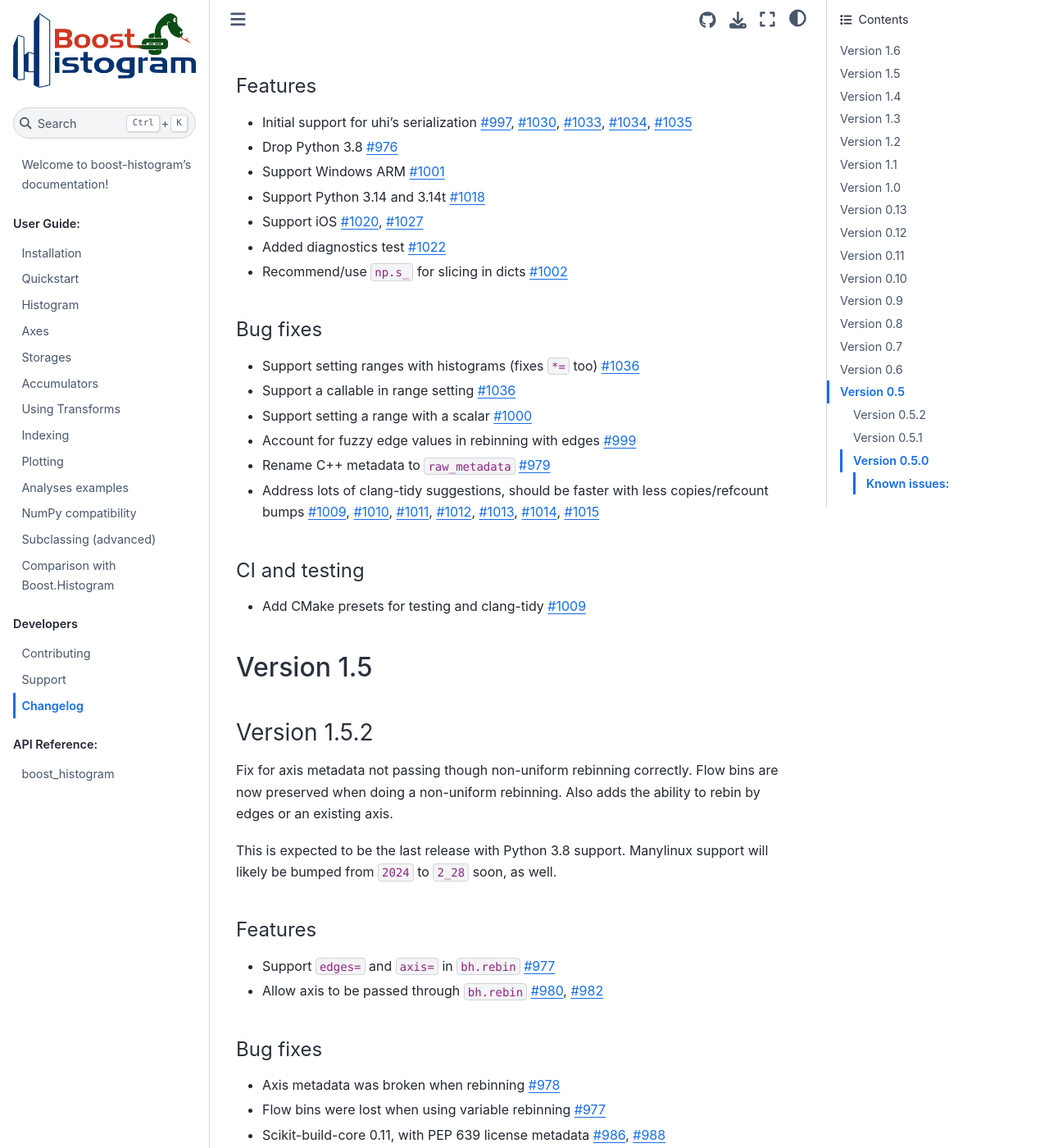
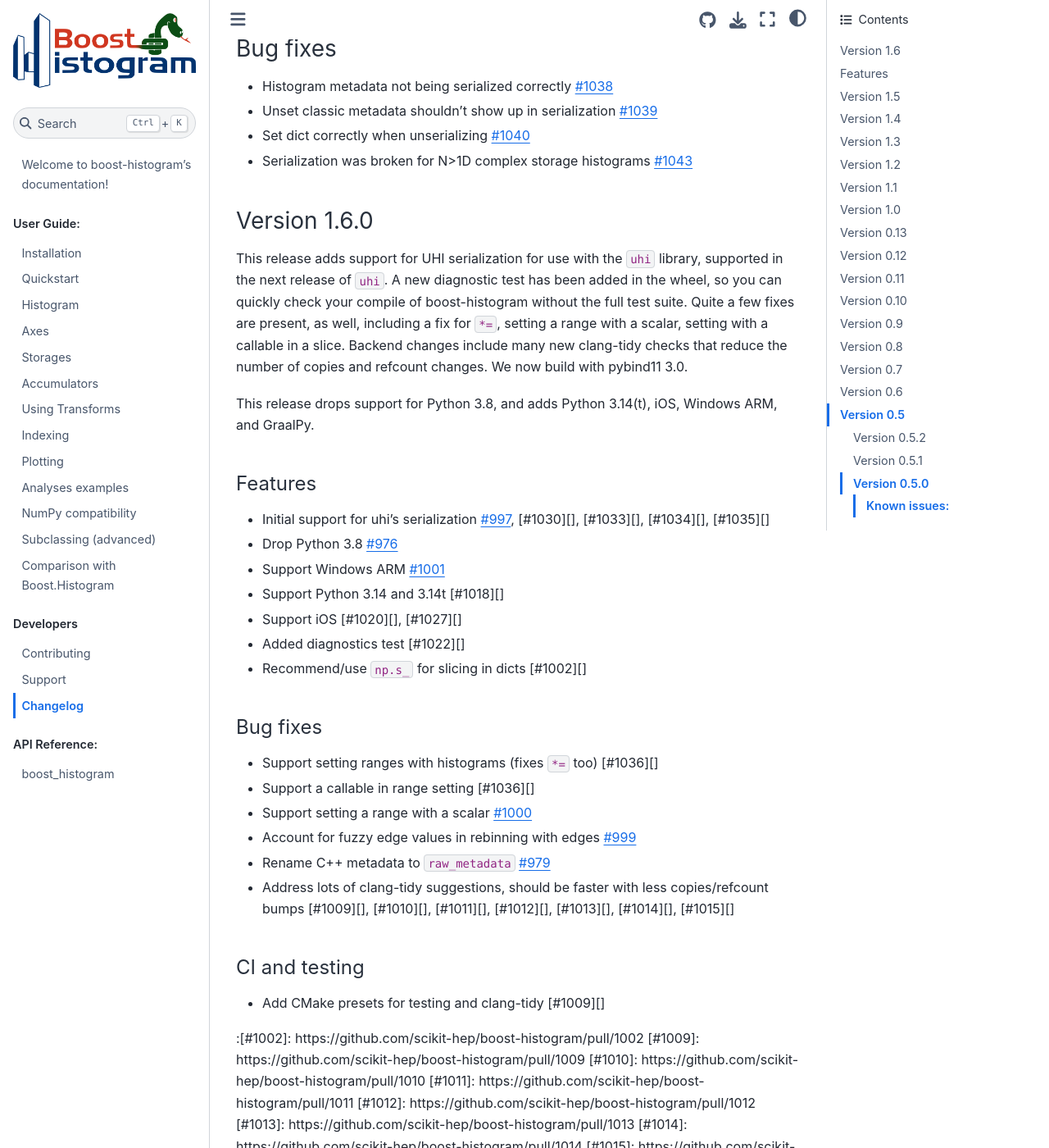
Before and after one commit to scikit-hep/boost-histogram, a Sphinx documentation site: the page built from docs/changelog.md, in a window 1280 px wide and 1400 px high, scrolled down 474 px. Shown: the whole window at 82% size. Built offline with Sphinx 7.4.7 and the Sphinx Book theme 1.1.4, drawn with Linux system fonts in a browser that asks for light colours; pages that are not in the unit, such as notebooks, are missing from menus; some of the changed text lies outside the part shown.

Commit message:
chore: prepare for 1.6.1
Signed-off-by: Henry Schreiner <henryschreineriii@gmail.com>

```diff
--- a/docs/changelog.md
+++ b/docs/changelog.md
@@ -1,6 +1,31 @@
 # Changelog
 
 ## Version 1.6
+
+### Version 1.6.1
+
+This release fixes several issues with serialization as it's being prepared
+in Hist/uhi.
+
+## Features
+
+* Support `__dict__` on histogram like axes [#1041][]
+* Allow library to be specified in `writer_info` removal [#1042][]
+
+#### Bug fixes
+
+* Histogram metadata not being serialized correctly [#1038][]
+* Unset classic metadata shouldn't show up in serialization [#1039][]
+* Set dict correctly when unserializing [#1040][]
+* Serialization was broken for N>1D complex storage histograms [#1043][]
+
+[#1038]: https://github.com/scikit-hep/boost-histogram/pull/1038
+[#1039]: https://github.com/scikit-hep/boost-histogram/pull/1039
+[#1040]: https://github.com/scikit-hep/boost-histogram/pull/1040
+[#1041]: https://github.com/scikit-hep/boost-histogram/pull/1041
+[#1042]: https://github.com/scikit-hep/boost-histogram/pull/1042
+[#1043]: https://github.com/scikit-hep/boost-histogram/pull/1043
+
 
 ### Version 1.6.0
 
@@ -43,7 +68,7 @@
 [#999]: https://github.com/scikit-hep/boost-histogram/pull/999
 [#1000]: https://github.com/scikit-hep/boost-histogram/pull/1000
 [#1001]: https://github.com/scikit-hep/boost-histogram/pull/1001
-[#1002]: https://github.com/scikit-hep/boost-histogram/pull/1002
+:[#1002]: https://github.com/scikit-hep/boost-histogram/pull/1002
 [#1009]: https://github.com/scikit-hep/boost-histogram/pull/1009
 [#1010]: https://github.com/scikit-hep/boost-histogram/pull/1010
 [#1011]: https://github.com/scikit-hep/boost-histogram/pull/1011
```
